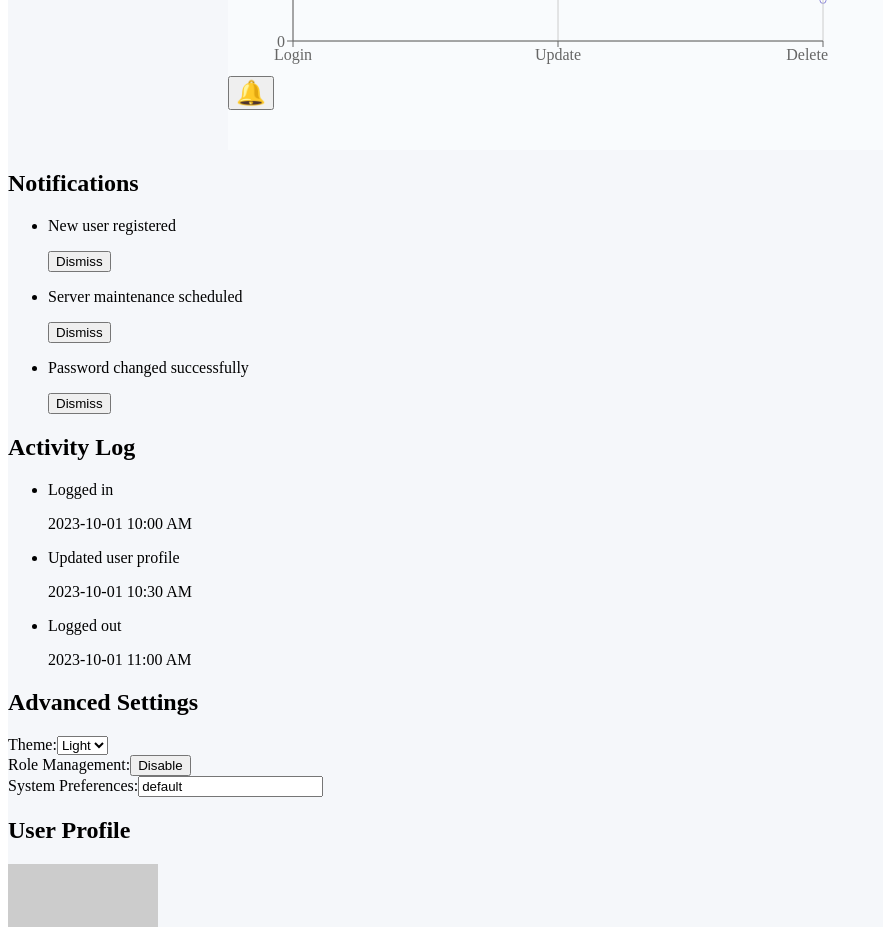
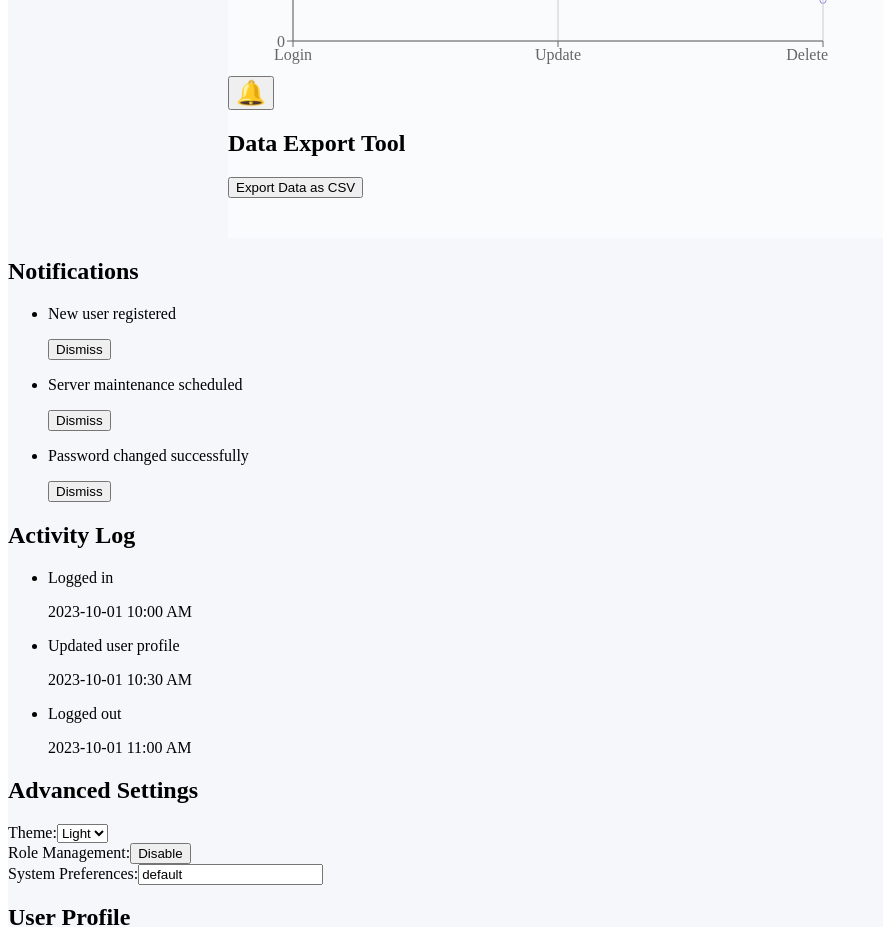
Before and after one commit to NagasivaKumari/DeepFake, a React (Vite) app in the folder admin/: page /dashboard in a window 1280 px wide. Shown: the part 1180-2107 px from the top of the page, without its empty margins (0-883 px from the left). Built offline with nearby package versions, Linux system fonts and the light colour scheme.

Commit message:
Add DataExportTool component and integrate into Admin Dashboard

```diff
--- a/admin/src/AppLayout.tsx
+++ b/admin/src/AppLayout.tsx
@@ -9,12 +9,13 @@ import AdminAnalytics from "./AdminAnalytics";
 import AdminRoleManagement from "./AdminRoleManagement";
 import AdminActivityDashboard from "./AdminActivityDashboard";
 import RealTimeNotifications from "./RealTimeNotifications";
+import DataExportTool from "./DataExportTool";
 
 const layoutStyle: React.CSSProperties = {
   display: "flex",
   flexDirection: "column",
   minHeight: "100vh",
-  background: "#f5f7fa"
+  background: "#f5f7fa",
 };
 const mainRowStyle: React.CSSProperties = {
   display: "flex",
@@ -26,7 +27,7 @@ const contentStyle: React.CSSProperties = {
   background: "#f9fbfd",
   minHeight: 0,
   overflow: "auto",
-  padding: "40px 0"
+  padding: "40px 0",
 };
 
 export default function AppLayout() {
@@ -34,8 +35,10 @@ export default function AppLayout() {
   const [email, setEmail] = useState("");
   const [password, setPassword] = useState("");
 
-  const handleEmailChange = (e: React.ChangeEvent<HTMLInputElement>) => setEmail(e.target.value);
-  const handlePasswordChange = (e: React.ChangeEvent<HTMLInputElement>) => setPassword(e.target.value);
+  const handleEmailChange = (e: React.ChangeEvent<HTMLInputElement>) =>
+    setEmail(e.target.value);
+  const handlePasswordChange = (e: React.ChangeEvent<HTMLInputElement>) =>
+    setPassword(e.target.value);
 
   const handleSubmit = (e: React.FormEvent<HTMLFormElement>) => {
     e.preventDefault();
@@ -83,6 +86,7 @@ export default function AppLayout() {
             <AdminRoleManagement />
             <AdminActivityDashboard />
             <RealTimeNotifications />
+            <DataExportTool />
           </div>
         </main>
       </div>
@@ -92,8 +96,16 @@ export default function AppLayout() {
         <AdvancedSettings />
         <UserProfile />
       </section>
-      <footer style={{ textAlign: "center", padding: "20px 0", background: "#fff" }}>
-        <p>&copy; {new Date().getFullYear()} Admin Panel. All rights reserved.</p>
+      <footer
+        style={{
+          textAlign: "center",
+          padding: "20px 0",
+          background: "#fff",
+        }}
+      >
+        <p>
+          &copy; {new Date().getFullYear()} Admin Panel. All rights reserved.
+        </p>
       </footer>
     </div>
   );
--- /dev/null
+++ b/admin/src/DataExportTool.tsx
@@ -0,0 +1,35 @@
+import React from 'react';
+
+const DataExportTool = () => {
+  const exportData = () => {
+    const data = [
+      { id: 1, name: 'John Doe', action: 'Login', time: '2025-11-30 10:00' },
+      { id: 2, name: 'Jane Smith', action: 'Update Profile', time: '2025-11-30 10:15' },
+    ];
+
+    const csvContent = [
+      ['ID', 'Name', 'Action', 'Time'],
+      ...data.map((row) => [row.id, row.name, row.action, row.time]),
+    ]
+      .map((e) => e.join(','))
+      .join('\n');
+
+    const blob = new Blob([csvContent], { type: 'text/csv;charset=utf-8;' });
+    const url = URL.createObjectURL(blob);
+    const link = document.createElement('a');
+    link.href = url;
+    link.setAttribute('download', 'exported_data.csv');
+    document.body.appendChild(link);
+    link.click();
+    document.body.removeChild(link);
+  };
+
+  return (
+    <div>
+      <h2>Data Export Tool</h2>
+      <button onClick={exportData}>Export Data as CSV</button>
+    </div>
+  );
+};
+
+export default DataExportTool;
```
